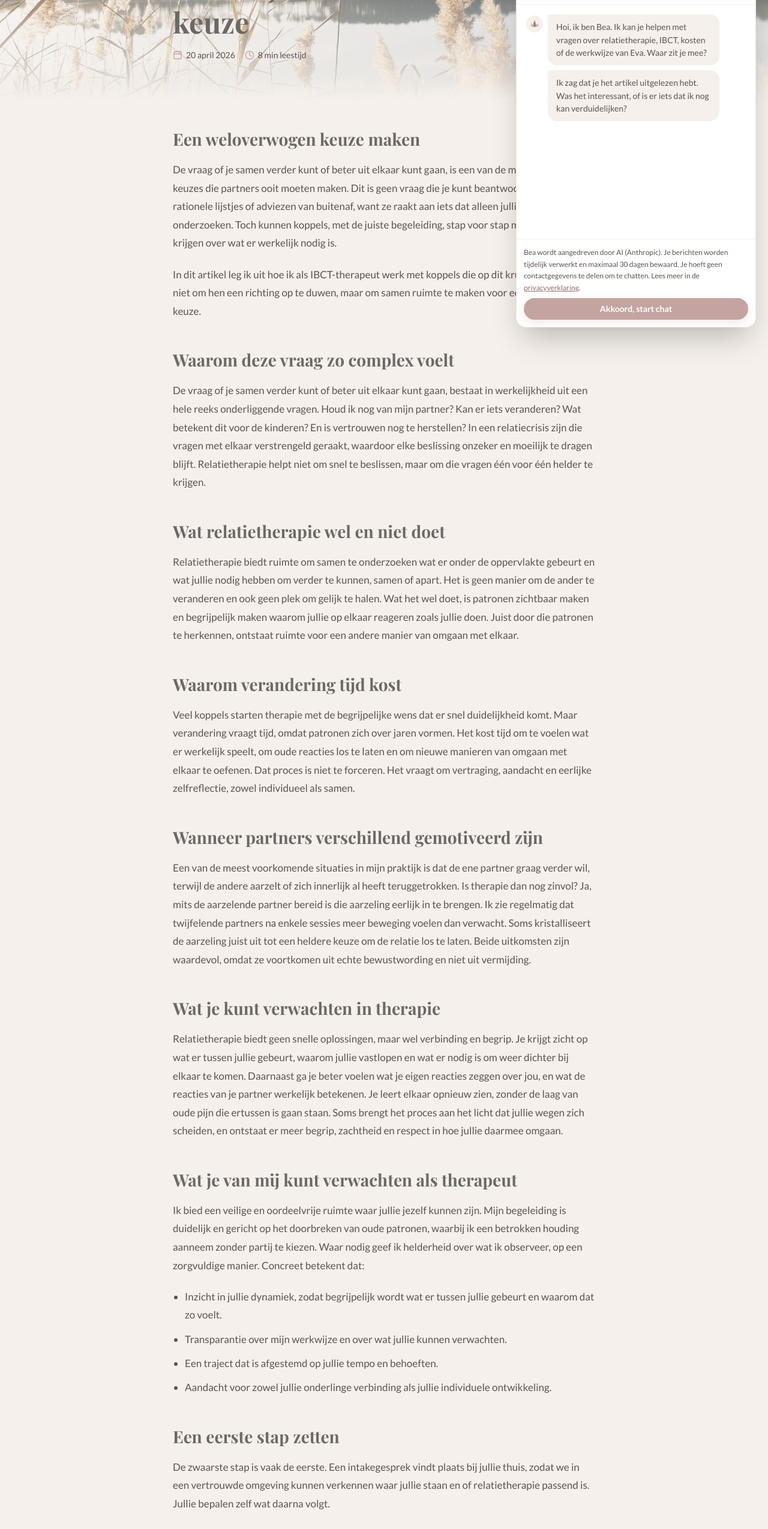
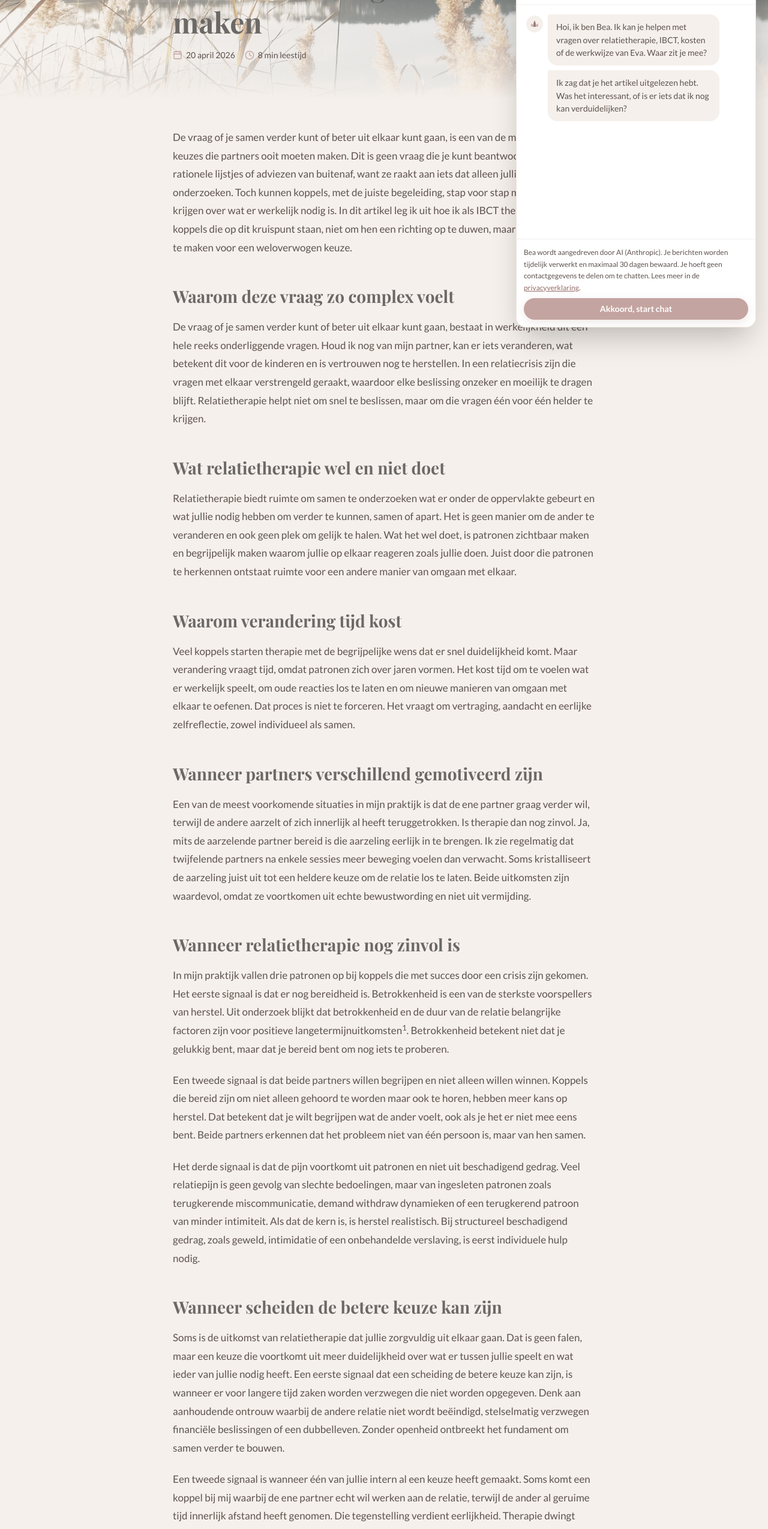
Before and after one commit to DarthSander/praktijkdenieuweweelde, a Next.js app: page /blog/relatietherapie-of-scheiden in a window 1280 px wide. Shown: the part 234-2783 px from the top of the page at 60% size. Built offline with nearby package versions, Linux system fonts and the light colour scheme; a web font is replaced by a local one.

Commit message:
Update relatietherapie-of-scheiden to revised copy
Swap in the new article version with the added "Wanneer relatietherapie
nog zinvol is" and "Wanneer scheiden de betere keuze kan zijn" sections,
update the post title accordingly, and keep a single footnote under
Bronnen.

```diff
--- a/src/app/blog/relatietherapie-of-scheiden/page.tsx
+++ b/src/app/blog/relatietherapie-of-scheiden/page.tsx
@@ -26,22 +26,18 @@ export default function Page() {
   const related = getRelatedPosts(slug);
   return (
     <BlogLayout post={post} related={related}>
-      <h2>Een weloverwogen keuze maken</h2>
       <p>
-        De vraag of je samen verder kunt of beter uit elkaar kunt gaan, is een van de meest ingrijpende keuzes die partners ooit moeten maken. Dit is geen vraag die je kunt beantwoorden met rationele lijstjes of adviezen van buitenaf, want ze raakt aan iets dat alleen jullie samen kunnen onderzoeken. Toch kunnen koppels, met de juiste begeleiding, stap voor stap meer helderheid krijgen over wat er werkelijk nodig is.
-      </p>
-      <p>
-        In dit artikel leg ik uit hoe ik als IBCT-therapeut werk met koppels die op dit kruispunt staan, niet om hen een richting op te duwen, maar om samen ruimte te maken voor een weloverwogen keuze.
+        De vraag of je samen verder kunt of beter uit elkaar kunt gaan, is een van de meest ingrijpende keuzes die partners ooit moeten maken. Dit is geen vraag die je kunt beantwoorden met rationele lijstjes of adviezen van buitenaf, want ze raakt aan iets dat alleen jullie samen kunnen onderzoeken. Toch kunnen koppels, met de juiste begeleiding, stap voor stap meer helderheid krijgen over wat er werkelijk nodig is. In dit artikel leg ik uit hoe ik als IBCT therapeut werk met koppels die op dit kruispunt staan, niet om hen een richting op te duwen, maar om samen ruimte te maken voor een weloverwogen keuze.
       </p>
 
       <h2>Waarom deze vraag zo complex voelt</h2>
       <p>
-        De vraag of je samen verder kunt of beter uit elkaar kunt gaan, bestaat in werkelijkheid uit een hele reeks onderliggende vragen. Houd ik nog van mijn partner? Kan er iets veranderen? Wat betekent dit voor de kinderen? En is vertrouwen nog te herstellen? In een relatiecrisis zijn die vragen met elkaar verstrengeld geraakt, waardoor elke beslissing onzeker en moeilijk te dragen blijft. Relatietherapie helpt niet om snel te beslissen, maar om die vragen één voor één helder te krijgen.
+        De vraag of je samen verder kunt of beter uit elkaar kunt gaan, bestaat in werkelijkheid uit een hele reeks onderliggende vragen. Houd ik nog van mijn partner, kan er iets veranderen, wat betekent dit voor de kinderen en is vertrouwen nog te herstellen. In een relatiecrisis zijn die vragen met elkaar verstrengeld geraakt, waardoor elke beslissing onzeker en moeilijk te dragen blijft. Relatietherapie helpt niet om snel te beslissen, maar om die vragen één voor één helder te krijgen.
       </p>
 
       <h2>Wat relatietherapie wel en niet doet</h2>
       <p>
-        Relatietherapie biedt ruimte om samen te onderzoeken wat er onder de oppervlakte gebeurt en wat jullie nodig hebben om verder te kunnen, samen of apart. Het is geen manier om de ander te veranderen en ook geen plek om gelijk te halen. Wat het wel doet, is patronen zichtbaar maken en begrijpelijk maken waarom jullie op elkaar reageren zoals jullie doen. Juist door die patronen te herkennen, ontstaat ruimte voor een andere manier van omgaan met elkaar.
+        Relatietherapie biedt ruimte om samen te onderzoeken wat er onder de oppervlakte gebeurt en wat jullie nodig hebben om verder te kunnen, samen of apart. Het is geen manier om de ander te veranderen en ook geen plek om gelijk te halen. Wat het wel doet, is patronen zichtbaar maken en begrijpelijk maken waarom jullie op elkaar reageren zoals jullie doen. Juist door die patronen te herkennen ontstaat ruimte voor een andere manier van omgaan met elkaar.
       </p>
 
       <h2>Waarom verandering tijd kost</h2>
@@ -51,32 +47,52 @@ export default function Page() {
 
       <h2>Wanneer partners verschillend gemotiveerd zijn</h2>
       <p>
-        Een van de meest voorkomende situaties in mijn praktijk is dat de ene partner graag verder wil, terwijl de andere aarzelt of zich innerlijk al heeft teruggetrokken. Is therapie dan nog zinvol? Ja, mits de aarzelende partner bereid is die aarzeling eerlijk in te brengen. Ik zie regelmatig dat twijfelende partners na enkele sessies meer beweging voelen dan verwacht. Soms kristalliseert de aarzeling juist uit tot een heldere keuze om de relatie los te laten. Beide uitkomsten zijn waardevol, omdat ze voortkomen uit echte bewustwording en niet uit vermijding.
+        Een van de meest voorkomende situaties in mijn praktijk is dat de ene partner graag verder wil, terwijl de andere aarzelt of zich innerlijk al heeft teruggetrokken. Is therapie dan nog zinvol. Ja, mits de aarzelende partner bereid is die aarzeling eerlijk in te brengen. Ik zie regelmatig dat twijfelende partners na enkele sessies meer beweging voelen dan verwacht. Soms kristalliseert de aarzeling juist uit tot een heldere keuze om de relatie los te laten. Beide uitkomsten zijn waardevol, omdat ze voortkomen uit echte bewustwording en niet uit vermijding.
+      </p>
+
+      <h2>Wanneer relatietherapie nog zinvol is</h2>
+      <p>
+        In mijn praktijk vallen drie patronen op bij koppels die met succes door een crisis zijn gekomen. Het eerste signaal is dat er nog bereidheid is. Betrokkenheid is een van de sterkste voorspellers van herstel. Uit onderzoek blijkt dat betrokkenheid en de duur van de relatie belangrijke factoren zijn voor positieve langetermijnuitkomsten<sup>1</sup>. Betrokkenheid betekent niet dat je gelukkig bent, maar dat je bereid bent om nog iets te proberen.
+      </p>
+      <p>
+        Een tweede signaal is dat beide partners willen begrijpen en niet alleen willen winnen. Koppels die bereid zijn om niet alleen gehoord te worden maar ook te horen, hebben meer kans op herstel. Dat betekent dat je wilt begrijpen wat de ander voelt, ook als je het er niet mee eens bent. Beide partners erkennen dat het probleem niet van één persoon is, maar van hen samen.
+      </p>
+      <p>
+        Het derde signaal is dat de pijn voortkomt uit patronen en niet uit beschadigend gedrag. Veel relatiepijn is geen gevolg van slechte bedoelingen, maar van ingesleten patronen zoals terugkerende miscommunicatie, demand withdraw dynamieken of een terugkerend patroon van minder intimiteit. Als dat de kern is, is herstel realistisch. Bij structureel beschadigend gedrag, zoals geweld, intimidatie of een onbehandelde verslaving, is eerst individuele hulp nodig.
+      </p>
+
+      <h2>Wanneer scheiden de betere keuze kan zijn</h2>
+      <p>
+        Soms is de uitkomst van relatietherapie dat jullie zorgvuldig uit elkaar gaan. Dat is geen falen, maar een keuze die voortkomt uit meer duidelijkheid over wat er tussen jullie speelt en wat ieder van jullie nodig heeft. Een eerste signaal dat een scheiding de betere keuze kan zijn, is wanneer er voor langere tijd zaken worden verzwegen die niet worden opgegeven. Denk aan aanhoudende ontrouw waarbij de andere relatie niet wordt beëindigd, stelselmatig verzwegen financiële beslissingen of een dubbelleven. Zonder openheid ontbreekt het fundament om samen verder te bouwen.
+      </p>
+      <p>
+        Een tweede signaal is wanneer één van jullie intern al een keuze heeft gemaakt. Soms komt een koppel bij mij waarbij de ene partner echt wil werken aan de relatie, terwijl de ander al geruime tijd innerlijk afstand heeft genomen. Die tegenstelling verdient eerlijkheid. Therapie dwingt niemand te voelen wat er niet meer is, maar maakt wel zichtbaar wat er nog is.
+      </p>
+      <p>
+        Het derde signaal is dat fundamentele waarden te ver uiteenlopen. Verschillen zijn normaal en IBCT helpt juist om daarmee om te gaan. Maar sommige waarden zijn zo bepalend voor wie je wilt zijn, zoals de wens om wel of geen kinderen te krijgen, de rol van religie of de aard van de relatie, dat langdurige aanpassingen tot toenemende spanning leiden. Therapie kan helpen deze verschillen scherper te zien en er in goed overleg van los te komen.
       </p>
 
       <h2>Wat je kunt verwachten in therapie</h2>
       <p>
-        Relatietherapie biedt geen snelle oplossingen, maar wel verbinding en begrip. Je krijgt zicht op wat er tussen jullie gebeurt, waarom jullie vastlopen en wat er nodig is om weer dichter bij elkaar te komen. Daarnaast ga je beter voelen wat je eigen reacties zeggen over jou, en wat de reacties van je partner werkelijk betekenen. Je leert elkaar opnieuw zien, zonder de laag van oude pijn die ertussen is gaan staan. Soms brengt het proces aan het licht dat jullie wegen zich scheiden, en ontstaat er meer begrip, zachtheid en respect in hoe jullie daarmee omgaan.
+        Relatietherapie biedt geen snelle oplossingen, maar wel verbinding en begrip. Je krijgt zicht op wat er tussen jullie gebeurt, waarom jullie vastlopen en wat er nodig is om weer dichter bij elkaar te komen. Daarnaast ga je beter voelen wat je eigen reacties zeggen over jou en wat de reacties van je partner werkelijk betekenen. Je leert elkaar opnieuw zien, zonder de laag van oude pijn die ertussen is gaan staan. Soms brengt het proces aan het licht dat jullie wegen zich scheiden en ontstaat er meer begrip, zachtheid en respect in hoe jullie daarmee omgaan.
       </p>
 
       <h2>Wat je van mij kunt verwachten als therapeut</h2>
       <p>
-        Ik bied een veilige en oordeelvrije ruimte waar jullie jezelf kunnen zijn. Mijn begeleiding is duidelijk en gericht op het doorbreken van oude patronen, waarbij ik een betrokken houding aanneem zonder partij te kiezen. Waar nodig geef ik helderheid over wat ik observeer, op een zorgvuldige manier. Concreet betekent dat:
+        Ik bied een veilige en oordeelvrije ruimte waar jullie jezelf kunnen zijn. Mijn begeleiding is duidelijk en gericht op het doorbreken van oude patronen, waarbij ik een betrokken houding aanneem zonder partij te kiezen. Waar nodig geef ik helderheid over wat ik observeer, op een zorgvuldige manier. Je kunt rekenen op inzicht in jullie dynamiek, transparantie over mijn werkwijze en een traject dat is afgestemd op jullie tempo en behoeften, met aandacht voor zowel jullie onderlinge verbinding als jullie individuele ontwikkeling.
       </p>
-      <ul>
-        <li>Inzicht in jullie dynamiek, zodat begrijpelijk wordt wat er tussen jullie gebeurt en waarom dat zo voelt.</li>
-        <li>Transparantie over mijn werkwijze en over wat jullie kunnen verwachten.</li>
-        <li>Een traject dat is afgestemd op jullie tempo en behoeften.</li>
-        <li>Aandacht voor zowel jullie onderlinge verbinding als jullie individuele ontwikkeling.</li>
-      </ul>
 
       <h2>Een eerste stap zetten</h2>
       <p>
-        De zwaarste stap is vaak de eerste. Een intakegesprek vindt plaats bij jullie thuis, zodat we in een vertrouwde omgeving kunnen verkennen waar jullie staan en of relatietherapie passend is. Jullie bepalen zelf wat daarna volgt.
+        De zwaarste stap is vaak de eerste. Een intakegesprek vindt normaliter gezamenlijk plaats, maar kan ook individueel als dat prettiger voelt. We spreken af bij jullie thuis, zodat we in een vertrouwde omgeving kunnen verkennen waar jullie staan en of relatietherapie passend is. Jullie bepalen zelf wat daarna volgt. Stuur een bericht via het <Link href="/#contact">contactformulier</Link> of maak direct een afspraak in de <Link href="/#contact">agenda</Link>. Ik reageer binnen vierentwintig uur.
       </p>
-      <p>
-        Stuur een bericht via het <Link href="/#contact">contactformulier</Link> of maak direct een afspraak in de <Link href="/#contact">agenda</Link>. Ik reageer binnen vierentwintig uur.
-      </p>
+
+      <div className="blog-sources">
+        <h3>Bronnen</h3>
+        <ol>
+          <li>Gebaseerd op onderzoek naar voorspellers van langetermijnuitkomsten in relatietherapie, waarin betrokkenheid en relatieduur als belangrijke factoren naar voren kwamen.</li>
+        </ol>
+      </div>
     </BlogLayout>
   );
 }
--- a/src/lib/blog-posts.ts
+++ b/src/lib/blog-posts.ts
@@ -72,7 +72,7 @@ export const blogPosts: BlogPost[] = [
   },
   {
     slug: "relatietherapie-of-scheiden",
-    title: "Relatietherapie of scheiden? Zo maken jullie een weloverwogen keuze",
+    title: "Scheiden of relatietherapie? Een weloverwogen keuze maken",
     description:
       "Moeten jullie doorgaan of uit elkaar? Relatietherapie kan helpen de juiste keuze te maken. IBCT-therapeut Eva Mulder uit Tilburg legt uit hoe je helderheid krijgt.",
     excerpt:
```
